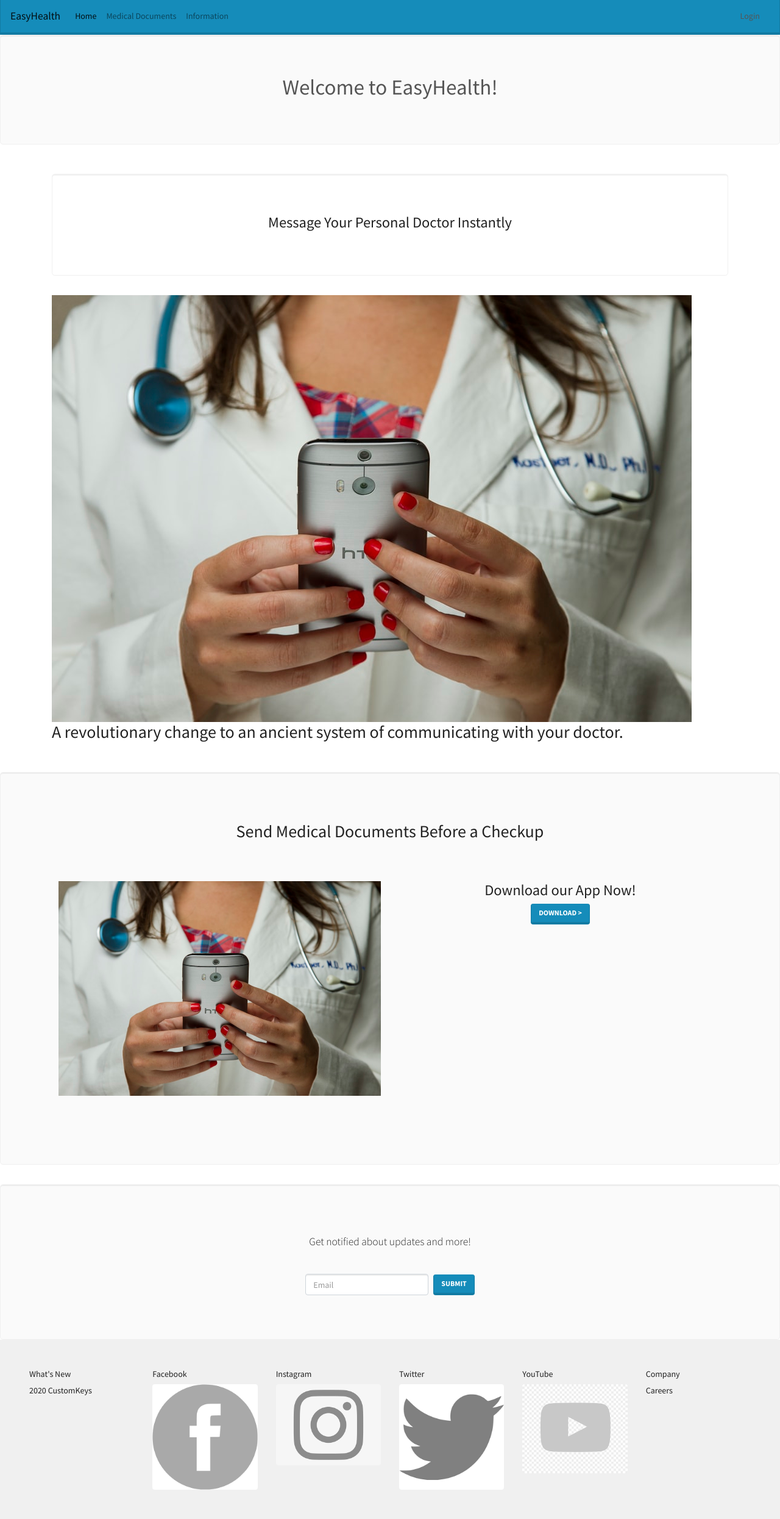
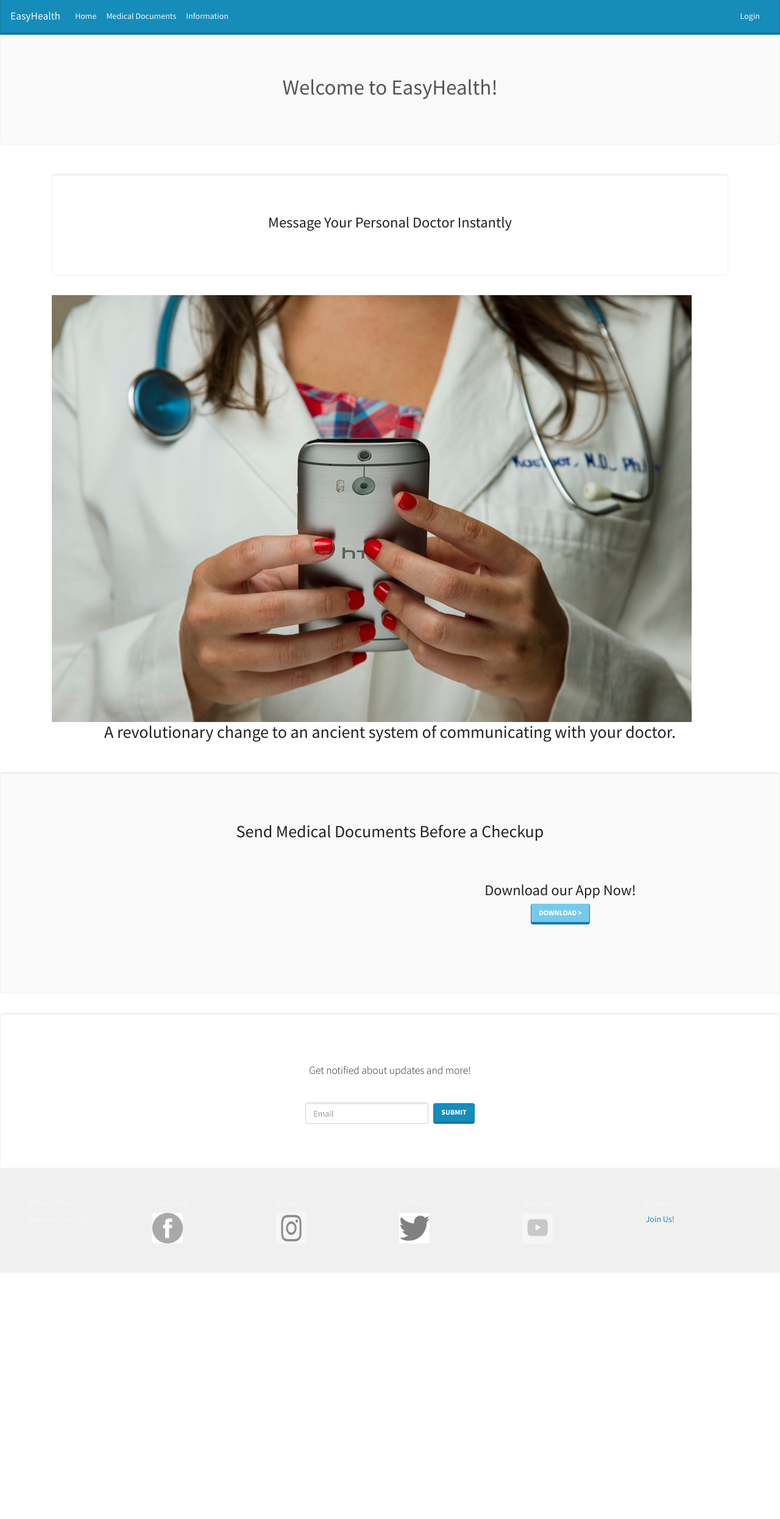
Before and after one commit to Aetrix27/SPD-1.2-Final-Project, a Flask app: page / in a window 1280 px wide. Shown: the whole page at 61% size. After the commit the page ends 2087 px from the top, so only its background shows below. Run offline with Flask 2, Linux system fonts and the light colour scheme; some libraries are stand-ins or nearby versions.

Commit message:
Fixed Styling

```diff
--- a/styles.css
+++ b/styles.css
@@ -2,3 +2,8 @@
 
     border: 1px
 }
+
+#smallIcon{
+    width: 50px;
+    height: 50px;
+}
--- a/templates/index.html
+++ b/templates/index.html
@@ -10,9 +10,6 @@
   <!-- BOOTSTRAP -->
   <link rel="stylesheet" href="https://stackpath.bootstrapcdn.com/bootstrap/4.3.1/css/bootstrap.min.css">
 
-  <script src="https://code.jquery.com/jquery-3.2.1.slim.min.js" integrity="sha384-KJ3o2DKtIkvYIK3UENzmM7KCkRr/rE9/Qpg6aAZGJwFDMVNA/GpGFF93hXpG5KkN" crossorigin="anonymous"></script>
-  <script src="https://cdnjs.cloudflare.com/ajax/libs/popper.js/1.12.9/umd/popper.min.js" integrity="sha384-ApNbgh9B+Y1QKtv3Rn7W3mgPxhU9K/ScQsAP7hUibX39j7fakFPskvXusvfa0b4Q" crossorigin="anonymous"></script>
-  <script src="https://maxcdn.bootstrapcdn.com/bootstrap/4.0.0/js/bootstrap.min.js" integrity="sha384-JZR6Spejh4U02d8jOt6vLEHfe/JQGiRRSQQxSfFWpi1MquVdAyjUar5+76PVCmYl" crossorigin="anonymous"></script>
 
   <!-- BOOTSTRAP THEME (Downloaded from Themes website)-->
   <link rel="stylesheet" href="bootstrap.min.css">
@@ -23,11 +20,8 @@
 
 </head>
 <body>
-  {% block content %}
-
-  {% endblock %}
     <nav class="navbar navbar-expand-lg navbar-light bg-primary">
-        <a class="navbar-brand" href="/">EasyHealth</a>
+        <a class="navbar-brand text-light" href="/">EasyHealth</a>
         <button class="navbar-toggler" type="button" data-toggle="collapse" data-target="#navbarSupportedContent" aria-controls="navbarSupportedContent" aria-expanded="false" aria-label="Toggle navigation">
           <span class="navbar-toggler-icon"></span>
         </button>
@@ -35,22 +29,22 @@
         <div class="collapse navbar-collapse" id="navbarSupportedContent">
           <ul class="navbar-nav mr-auto">
             <li class="nav-item active">
-              <a class="nav-link" href="/">Home <span class="sr-only">(current)</span></a>
+              <a class="nav-link text-light" href="/">Home <span class="sr-only">(current)</span></a>
             </li>
             <li class="nav-item">
-              <a class="nav-link" href="/uploaddocs">Medical Documents</a>
+              <a class="nav-link text-light" href="/uploaddocs">Medical Documents</a>
             </li>
             <li class="nav-item">
-              <a class="nav-link" href="/features">Information</a>
+              <a class="nav-link text-light" href="/features">Information</a>
             </li>
           </ul>
-            <a class="nav-link text-dark" href="#">Login</a>
+            <a class="nav-link text-light" href="#">Login</a>
 
         </div>
       </nav>
 
 <!-- HERO -->
-  <div class="jumbotron text-center hero-background-img" id="secondImage">
+<div class="jumbotron text-center">
   <h1 class = "text-dark">Welcome to EasyHealth!</h1>
 </div>
 
@@ -61,25 +55,23 @@
     <div class="jumbotron text-center bg-light">
       <h3 class = "m2">Message Your Personal Doctor Instantly</h3>
     </div>
-      <img src="medical.jpeg" class="img-fluid" alt="Responsive image">
+    <img src="medical.jpeg" class="img-fluid"></img>
 
     <div class>
-        <h2> A revolutionary change to an ancient system of communicating with your doctor.</h1>
+        <h2 class = "text-center"> A revolutionary change to an ancient system of communicating with your doctor.</h1>
     </div>
 
 </div>
 
-  <div class="jumbotron text-center hero-background-img">
+  <div class="jumbotron text-center">
     <h2 class = "p-3"> Send Medical Documents Before a Checkup</h2>
     <div class="row m-5">
       <div class="col-lg-6">
-      <img src="medical.jpeg" class="img-fluid" alt="Responsive image">
-
 
       </div>
       <div class="col-lg-6">
           <h3> Download our App Now!</h3>
-        <a href="pricing.html" class="btn btn-primary bg-primary">Download ></a>
+          <a href="" class="btn btn-primary bg-info">Download ></a>
 
       </div>
 
@@ -87,7 +79,7 @@
   </div>
 
   <!-- CALL TO ACTION -->
-  <div class="jumbotron text-center mb-0">
+  <div class="jumbotron text-center mb-0 bg-white">
     <p class="lead mb-4 p-3">Get notified about updates and more!</p>
     <div class="d-flex justify-content-center">
       <form action="#" class='form-inline'>
@@ -101,40 +93,38 @@
   <div class="bg-secondary p-5 text">
     <div class="row">
       <div class="col-lg-2">
-        <p class = "h6">What's New</p>
-        <p>2020 CustomKeys</p>
-
+        <p class = "h6 text-light">What's New</p>
+        <p class = "text-light">Website and App</p>
       </div>
 
       <div class="col-lg-2">
-          <p class = "h6">Facebook</p>
+          <p class = "h6 text-light">Facebook</p>
           <img src="fblogo.png" class="img-fluid rounded" id = "smallIcon">
 
       </div>
       <div class="col-lg-2">
-        <p class = "h6">Instagram</p>
+        <p class = "h6 text-light">Instagram</p>
         <img src="instalogo.png" class="img-fluid rounded" id = "smallIcon">
 
       </div>
       <div class="col-lg-2">
-        <p class = "h6">Twitter</p>
+        <p class = "h6 text-light">Twitter</p>
         <img src="twitterlogo.png" class="img-fluid rounded" id = "smallIcon">
 
       </div>
       <div class="col-lg-2">
-        <p class = "h6">YouTube</p>
+        <p class = "h6 text-light">YouTube</p>
         <img src="ytlogo.png" class="img-fluid rounded" id = "smallIcon">
 
       </div>
       <div class="col-lg-2">
-        <p class = "h6">Company</p>
-        <p>Careers</p>
+        <p class = "h6 text-light">Company</p>
+        <a class = "h6" href="#">Join Us!</p>
 
       </div>
 
     </div>
   </div>
 
-
 </body>
 </html>
```
Also changed, not shown: templates/features.html (+16 -16 lines), templates/uploaddocs.html (+15 -15 lines), README.md, 1 other file. Lines whose indentation alone changed are shown as unchanged.
